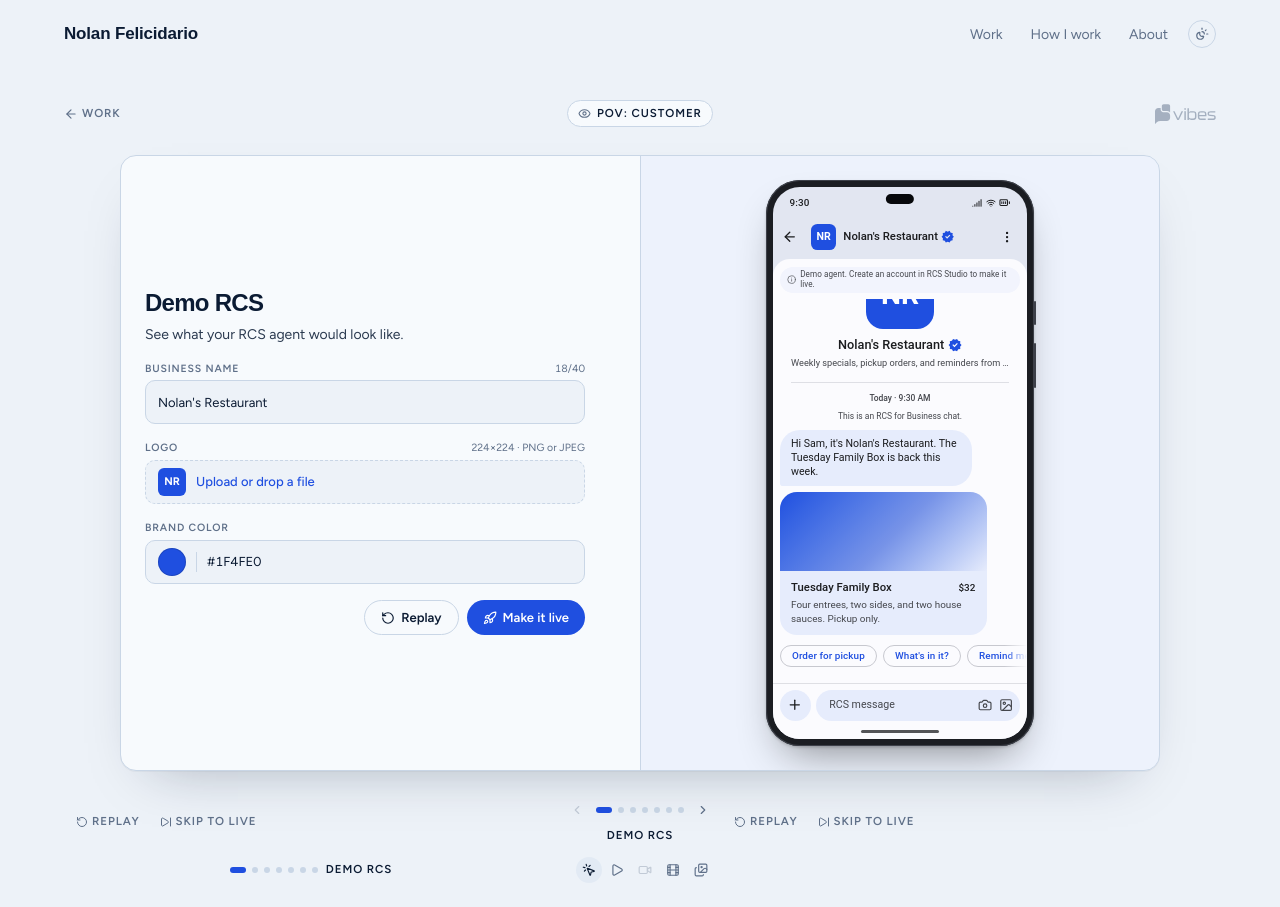
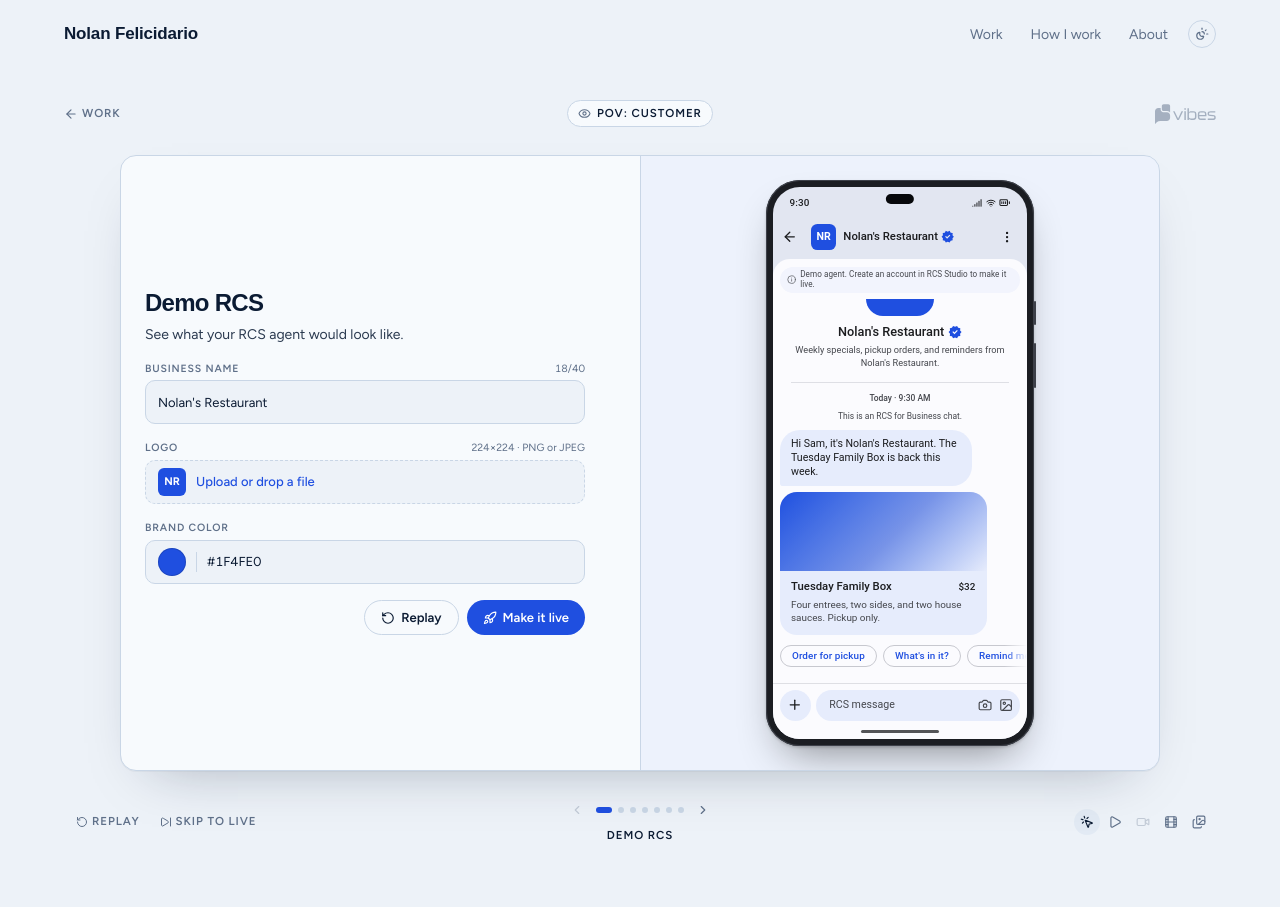
Before and after one commit to nfelicidario/nfelicidario.github.io, a Next.js app: page /work/rcs-studio in a window 1280 px wide. Shown: the top 907 px of the page. Built offline with nearby package versions, Linux system fonts and the light colour scheme; a web font is replaced by a local one.

Commit message:
Stage footer rendered once; intro description wraps to two lines
Co-Authored-By: Claude Fable 5.1 <noreply@anthropic.com>

```diff
--- a/src/components/case/HeroStage.tsx
+++ b/src/components/case/HeroStage.tsx
@@ -200,40 +200,6 @@ export function HeroStage({
             </>
           )}
         </span>
-        <span className="flex items-center gap-1">
-          {showProtoFooter &&
-            footer.actions
-              ?.filter((a) => !a.hidden)
-              .map((a) => (
-                <button
-                  key={a.label}
-                  type="button"
-                  onClick={a.onClick}
-                  className="label inline-flex items-center gap-1 rounded-full px-2 py-1 transition-colors hover:bg-raised hover:text-ink"
-                >
-                  {a.icon}
-                  {a.label}
-                </button>
-              ))}
-        </span>
-        <span className="flex items-center justify-center gap-3">
-          {showProtoFooter && footer.steps && (
-            <span className="flex items-center gap-2" aria-label={`Step ${(footer.current ?? 0) + 1} of ${footer.steps.length}`}>
-              <span className="flex items-center gap-1.5" aria-hidden="true">
-                {footer.steps.map((name, i) => (
-                  <span
-                    key={name}
-                    title={name}
-                    className={`block h-1.5 rounded-full transition-all duration-300 ${
-                      i === footer.current ? "w-4 bg-accent" : "w-1.5 bg-rule"
-                    }`}
-                  />
-                ))}
-              </span>
-              <span className="label text-ink">{footer.steps[footer.current ?? 0]}</span>
-            </span>
-          )}
-        </span>
         <span role="group" aria-label="Fidelity" className="flex items-center justify-end gap-0.5">
           {tiers
             .filter((t) => t.available || t.key === "video")
--- a/src/components/phone/ThreadIntro.tsx
+++ b/src/components/phone/ThreadIntro.tsx
@@ -60,8 +60,10 @@ export function ThreadIntro({ logo, name, description, verified = false, logoSiz
             margin: 0,
             maxWidth: "100%",
             overflow: "hidden",
-            textOverflow: "ellipsis",
-            whiteSpace: "nowrap",
+            display: "-webkit-box",
+            WebkitLineClamp: 2,
+            WebkitBoxOrient: "vertical",
+            textAlign: "center",
             fontSize: 13,
             lineHeight: "18px",
             color: "var(--ph-on-surface-variant)",
```
